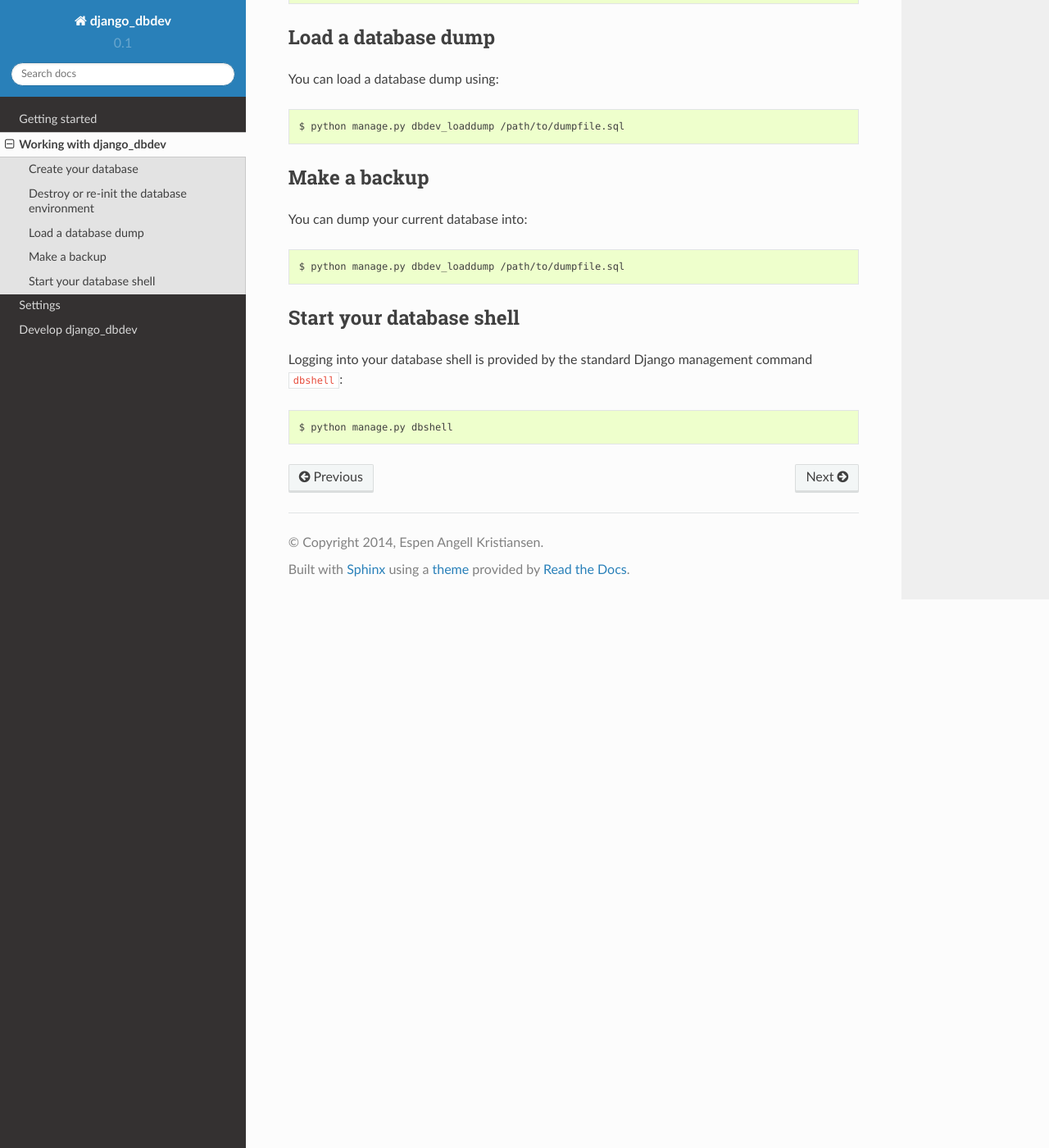
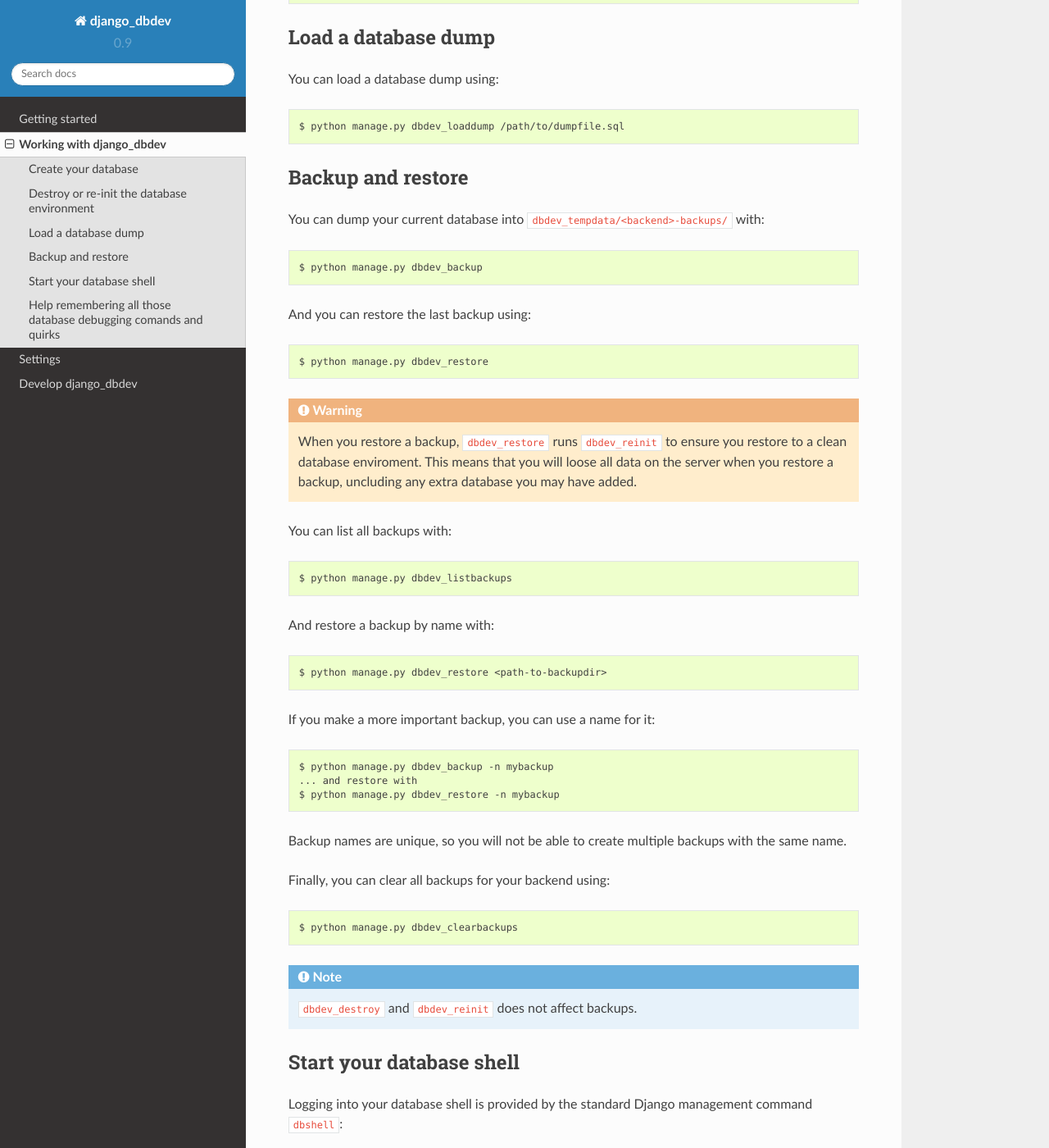
Before and after one commit to espenak/django_dbdev, a Sphinx documentation site: the page built from docs/usage.rst, in a window 1280 px wide and 1400 px high, scrolled down 1006 px. Shown: the whole window at 82% size. Built offline with Sphinx 7.4.7 and the Read the Docs theme 2.0.0, drawn with Linux system fonts in a browser that asks for light colours; some of the changed text lies outside the part shown.

Commit message:
Updated the docs and version in preparation for release.

```diff
--- a/django_dbdev/version.py
+++ b/django_dbdev/version.py
@@ -1 +1 @@
-__version__ = '0.1'
+__version__ = '0.9'
--- a/docs/usage.rst
+++ b/docs/usage.rst
@@ -49,13 +49,47 @@
     $ python manage.py dbdev_loaddump /path/to/dumpfile.sql
 
 
+******************
+Backup and restore
+******************
+You can dump your current database into ``dbdev_tempdata/<backend>-backups/`` with::
 
-*************
-Make a backup
-*************
-You can dump your current database into::
+    $ python manage.py dbdev_backup
 
-    $ python manage.py dbdev_loaddump /path/to/dumpfile.sql
+And you can restore the last backup using::
+
+    $ python manage.py dbdev_restore
+
+.. warning::
+
+    When you restore a backup, ``dbdev_restore`` runs ``dbdev_reinit`` to
+    ensure you restore to a clean database enviroment. This means that you
+    will loose all data on the server when you restore a backup, uncluding
+    any extra database you may have added.
+
+You can list all backups with::
+
+    $ python manage.py dbdev_listbackups
+
+And restore a backup by name with::
+
+    $ python manage.py dbdev_restore <path-to-backupdir>
+
+If you make a more important backup, you can use a name for it::
+
+    $ python manage.py dbdev_backup -n mybackup
+    ... and restore with
+    $ python manage.py dbdev_restore -n mybackup
+
+Backup names are unique, so you will not be able to create multiple backups with
+the same name.
+
+Finally, you can clear all backups for your backend using::
+
+    $ python manage.py dbdev_clearbackups
+
+.. note::
+    ``dbdev_destroy`` and ``dbdev_reinit`` does not affect backups.
 
 
 *************************
@@ -64,3 +98,13 @@
 Logging into your database shell is provided by the standard Django management command ``dbshell``::
 
     $ python manage.py dbshell
+
+
+****************************************************************
+Help remembering all those database debugging comands and quirks
+****************************************************************
+Each backend provides a guide with tips and examples. Run::
+
+    $ python manage.py dbdev_guide
+
+To show this guide.
```
